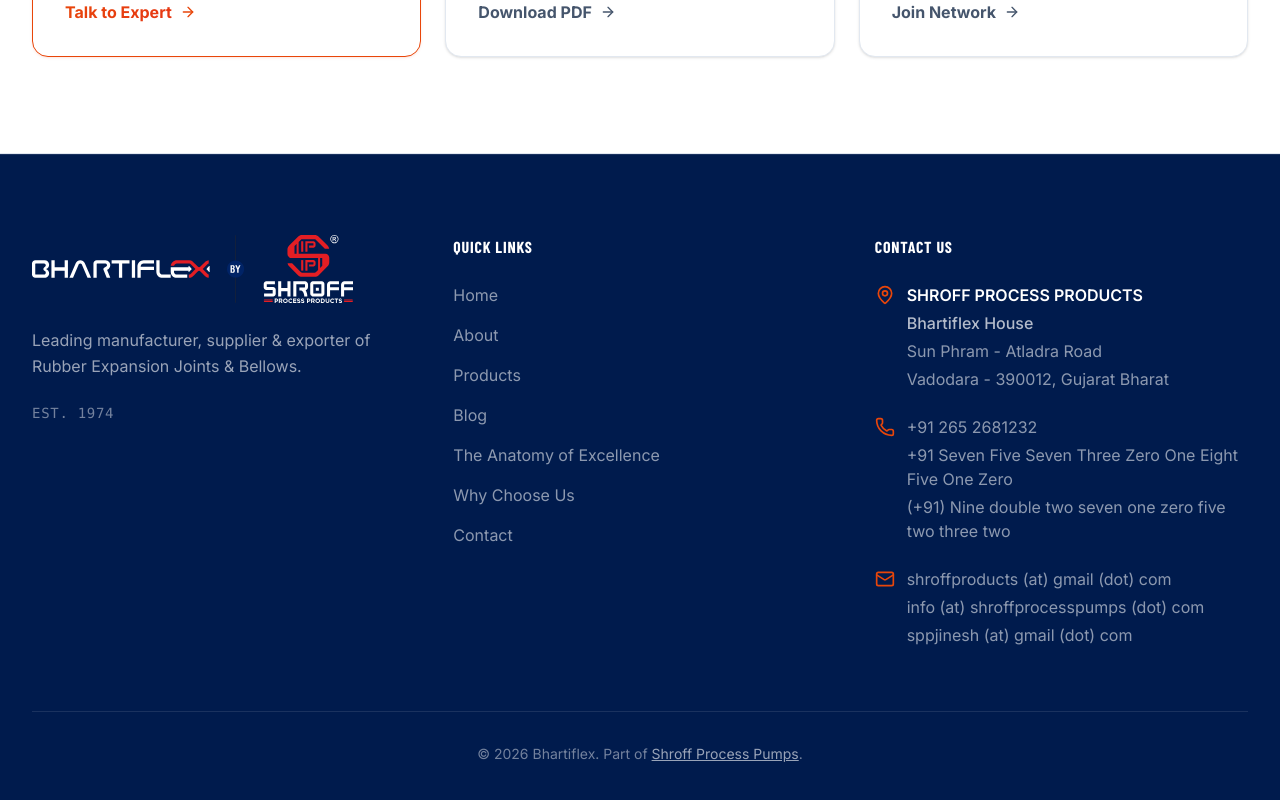
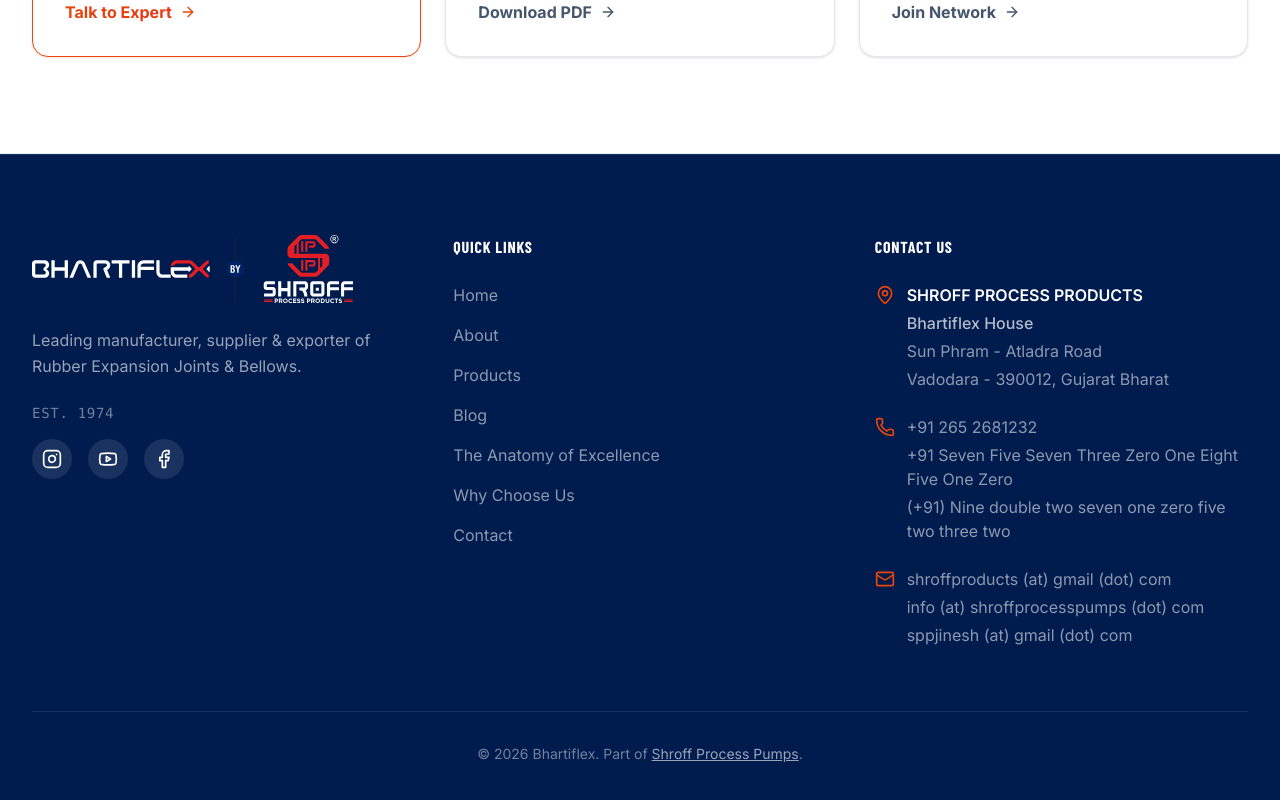
Before and after one commit to kalpitoctikailab/bhartiflex, a Next.js app: page / in a window 1280 px wide. Shown: the part 4421-5221 px from the top of the page. Built offline with nearby package versions, Linux system fonts and the light colour scheme; a web font is replaced by a local one.

Commit message:
Add social media icons (Instagram, YouTube, Facebook) to footer

```diff
--- a/src/components/sections/Footer.tsx
+++ b/src/components/sections/Footer.tsx
@@ -3,7 +3,7 @@
 import { COMPANY_DETAILS, NAV_LINKS } from "@/lib/constants";
 import Image from "next/image";
 import Link from "next/link";
-import { MapPin, Phone, Mail } from "lucide-react";
+import { MapPin, Phone, Mail, Instagram, Youtube, Facebook } from "lucide-react";
 
 export default function Footer() {
   return (
@@ -25,9 +25,40 @@
               Leading manufacturer, supplier & exporter of Rubber Expansion
               Joints & Bellows.
             </p>
-            <p className="font-mono text-sm tracking-wider text-white/45 uppercase">
+            <p className="font-mono text-sm tracking-wider text-white/45 uppercase mb-4">
               Est. {COMPANY_DETAILS.yearFounded}
             </p>
+
+            {/* Social Media Icons */}
+            <div className="flex items-center gap-4">
+              <a
+                href="https://www.instagram.com/bhartiflex_bellows/"
+                target="_blank"
+                rel="noopener noreferrer"
+                className="w-10 h-10 rounded-full bg-white/10 hover:bg-primary flex items-center justify-center transition-all duration-300 hover:scale-110"
+                aria-label="Instagram"
+              >
+                <Instagram size={20} className="text-white" />
+              </a>
+              <a
+                href="https://www.youtube.com/@Bhartiflex_bellows"
+                target="_blank"
+                rel="noopener noreferrer"
+                className="w-10 h-10 rounded-full bg-white/10 hover:bg-primary flex items-center justify-center transition-all duration-300 hover:scale-110"
+                aria-label="YouTube"
+              >
+                <Youtube size={20} className="text-white" />
+              </a>
+              <a
+                href="https://www.facebook.com/bhartiflexbellows/"
+                target="_blank"
+                rel="noopener noreferrer"
+                className="w-10 h-10 rounded-full bg-white/10 hover:bg-primary flex items-center justify-center transition-all duration-300 hover:scale-110"
+                aria-label="Facebook"
+              >
+                <Facebook size={20} className="text-white" />
+              </a>
+            </div>
           </div>
 
           {/* Quick Links */}
```
